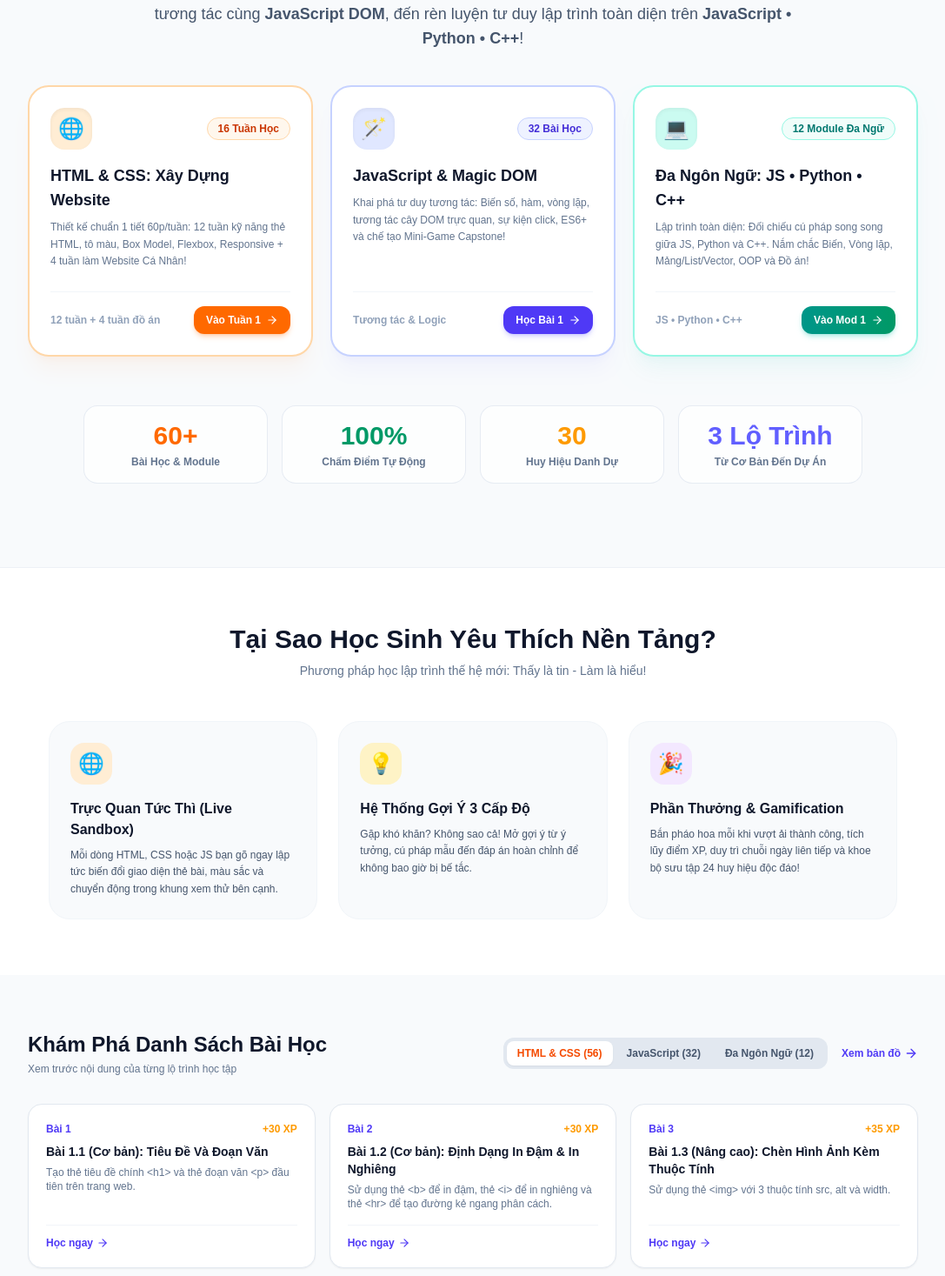
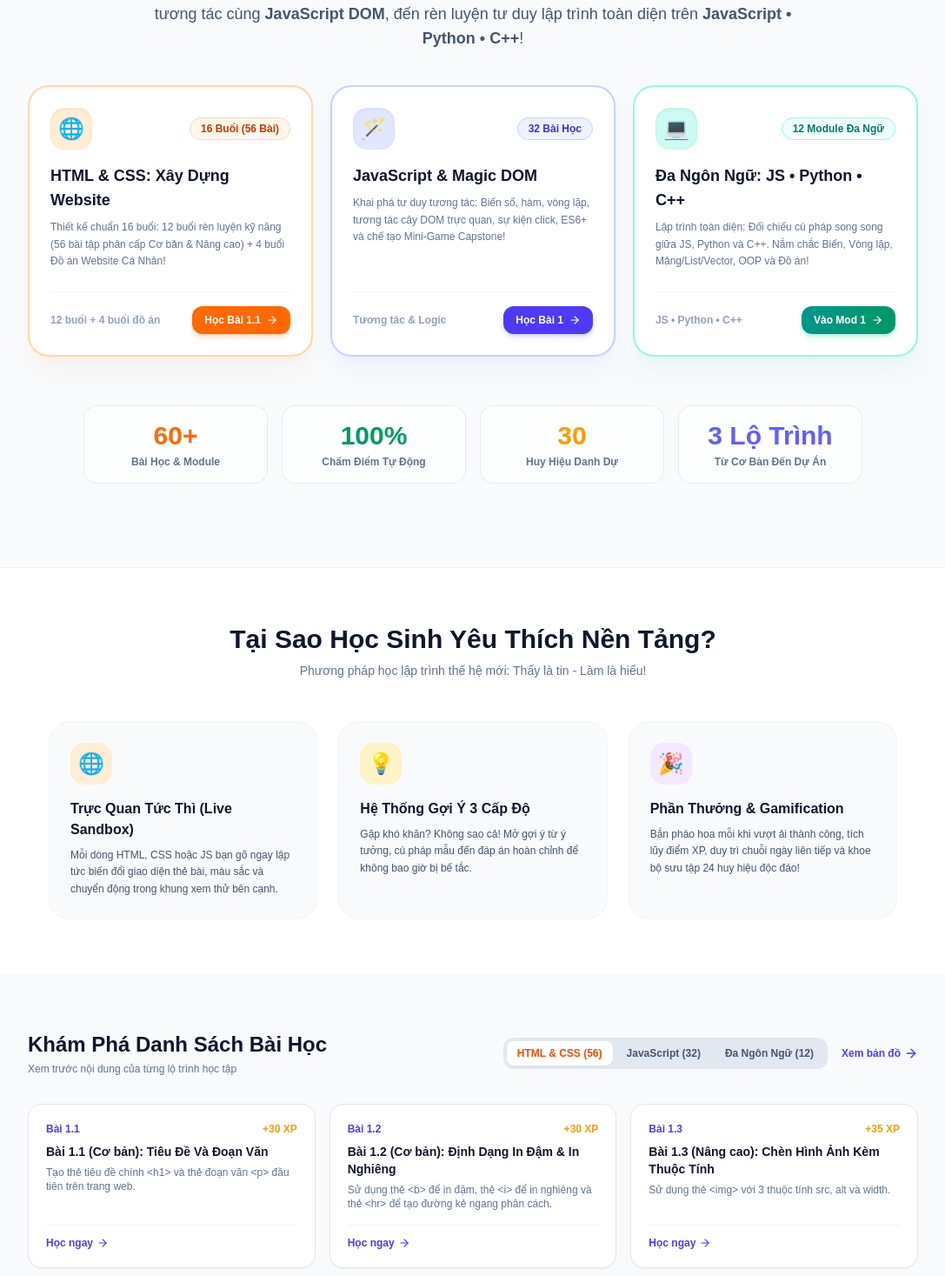
Before and after one commit to nguyen378/js-magic-dom, a Next.js app: page / in a window 1280 px wide. Shown: the part 383-1850 px from the top of the page at 87% size, without its empty margins (96-1183 px from the left). Built offline with nearby package versions, Linux system fonts and the light colour scheme; no server answers.

Commit message:
fix: update HTML course entry link and badge formatting on home page

```diff
--- a/src/app/page.tsx
+++ b/src/app/page.tsx
@@ -54,23 +54,23 @@ export default function HomePage() {
                     🌐
                   </div>
                   <span className="rounded-full bg-orange-50 px-3 py-1 text-xs font-black text-orange-700 dark:bg-orange-950/60 dark:text-orange-300 border border-orange-200 dark:border-orange-900">
-                    16 Tuần Học
+                    16 Buổi (56 Bài)
                   </span>
                 </div>
                 <h2 className="text-lg font-black text-slate-900 dark:text-white group-hover:text-orange-600 dark:group-hover:text-orange-400 transition-colors">
                   HTML & CSS: Xây Dựng Website
                 </h2>
                 <p className="mt-2 text-xs text-slate-500 dark:text-slate-400 leading-relaxed">
-                  Thiết kế chuẩn 1 tiết 60p/tuần: 12 tuần kỹ năng thẻ HTML, tô màu, Box Model, Flexbox, Responsive + 4 tuần làm Website Cá Nhân!
+                  Thiết kế chuẩn 16 buổi: 12 buổi rèn luyện kỹ năng (56 bài tập phân cấp Cơ bản & Nâng cao) + 4 buổi Đồ án Website Cá Nhân!
                 </p>
               </div>
               <div className="mt-6 flex items-center justify-between pt-4 border-t border-slate-100 dark:border-slate-800">
-                <span className="text-xs font-bold text-slate-400">12 tuần + 4 tuần đồ án</span>
+                <span className="text-xs font-bold text-slate-400">12 buổi + 4 buổi đồ án</span>
                 <Link
-                  href="/lesson/w01-first-page"
+                  href="/lesson/b01-01"
                   className="flex items-center gap-1.5 rounded-xl bg-orange-500 px-3.5 py-2 text-xs font-bold text-white shadow-md shadow-orange-500/25 hover:bg-orange-600 transition"
                 >
-                  <span>Vào Tuần 1</span>
+                  <span>Học Bài 1.1</span>
                   <ArrowRight className="h-3.5 w-3.5" />
                 </Link>
               </div>
@@ -281,8 +281,11 @@ export default function HomePage() {
                     <span className="font-bold text-indigo-600 dark:text-indigo-400">
                       {lesson.course === 'multi-lang' || lesson.id.startsWith('ml')
                         ? `Module ${lesson.order}`
-                        : lesson.course === 'html-css' || lesson.id.startsWith('html') || lesson.id.startsWith('css') || lesson.id.startsWith('proj-html')
-                        ? `Bài ${lesson.order}`
+                        : lesson.id.startsWith('b')
+                        ? (() => {
+                            const parts = lesson.id.replace('b', '').split('-');
+                            return parts.length === 2 ? `Bài ${parseInt(parts[0], 10)}.${parseInt(parts[1], 10)}` : `Bài ${lesson.order}`;
+                          })()
                         : `Bài ${lesson.order}`}
                     </span>
                     <span className="font-semibold text-amber-500">+{lesson.xpReward} XP</span>
```
